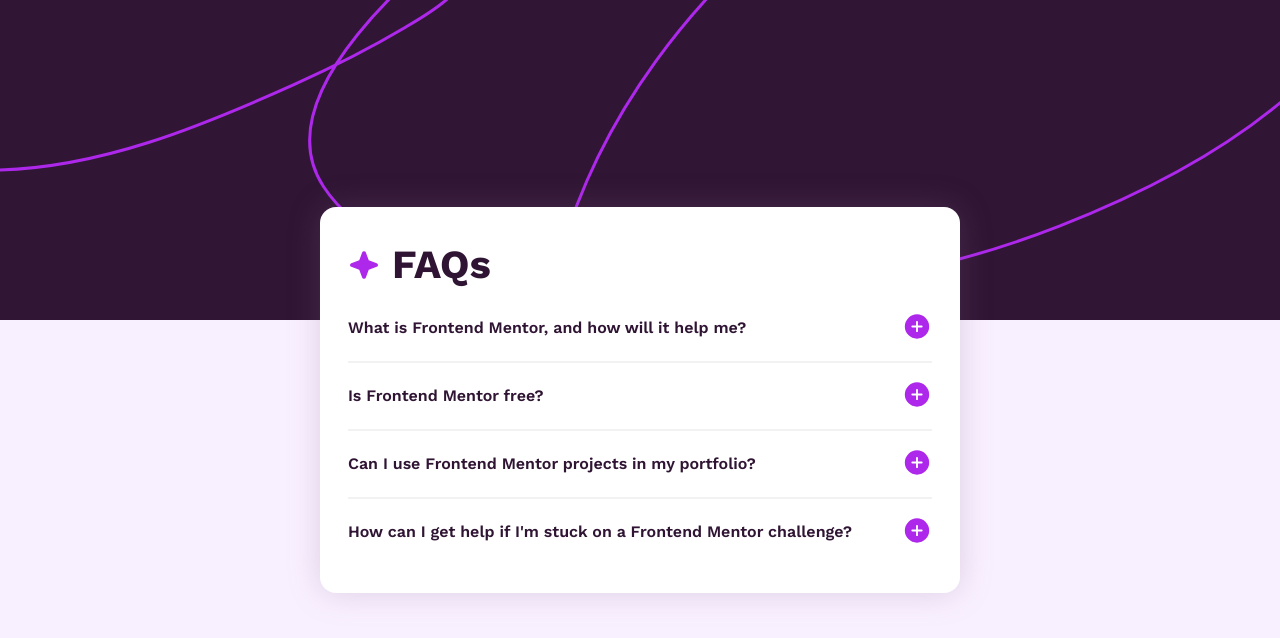
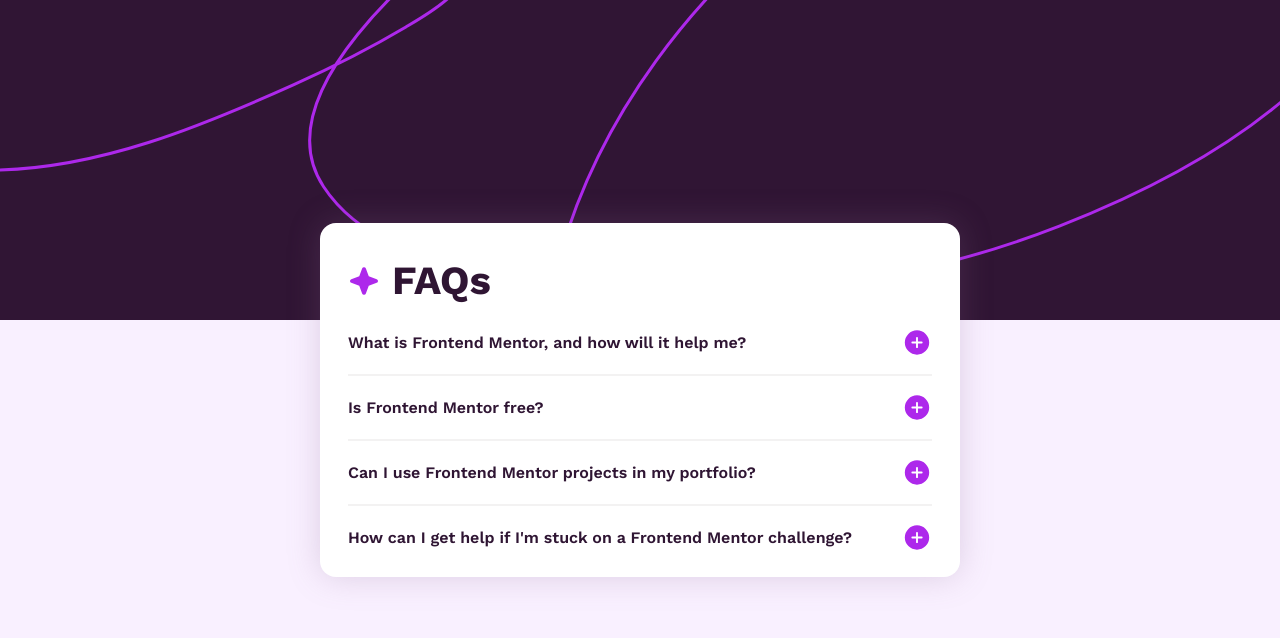
Before and after one commit to Bewjsdk/Bewjsdk.github.io, a React (Vite) app in the folder Projects/faq-accordion/: page / in a window 1280 px wide. Shown: the top 638 px of the page. Built offline with nearby package versions, Linux system fonts and the light colour scheme.

Commit message:
Fix show button display

```diff
--- a/Projects/faq-accordion/src/components/FaqsShow.jsx
+++ b/Projects/faq-accordion/src/components/FaqsShow.jsx
@@ -8,23 +8,16 @@ function FaqsShow({data}) {
   // Show state
   const [isShow, setIsShow] = useState(false);
 
-  // Handle state show and hide
-  const handleShow = () => {
-    setIsShow(prev => !prev);
-  }
-
   return (
     <>
       <details
-        open={isShow}
-        className={isShow ? "faqs-contents-item active" : "faqs-contents-item"}
+        className="faqs-contents-item"
+        onClick={() => setIsShow(prev => !prev)}
       >
         {/* Question Topic */}
         <summary>
           {data.question}
-          <button onClick={handleShow}>
-            <img src={isShow ? minus : plus} />
-          </button>
+          <img src={isShow ? minus : plus} />
         </summary>
 
         {/* Answer */}
--- a/Projects/faq-accordion/src/styles/_FaqsMain.scss
+++ b/Projects/faq-accordion/src/styles/_FaqsMain.scss
@@ -6,7 +6,9 @@
 .faqs-container {
   background: colors.$white;
   color: colors.$darkPurple;
-  padding: 1.75em;
+  padding-inline: 1.75em;
+  padding-block-start: 1.75em;
+  padding-block-end: 0.5em;
   border-radius: 1em;
   width: 40rem;
   margin-inline: 2rem;
```
